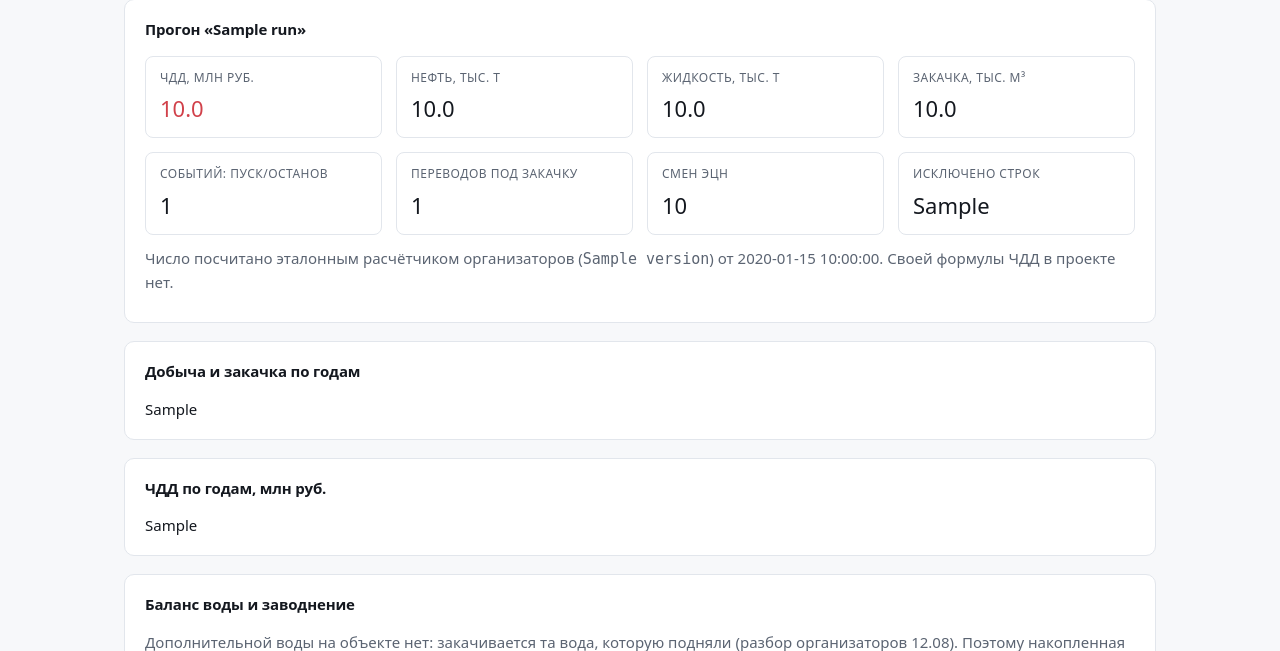
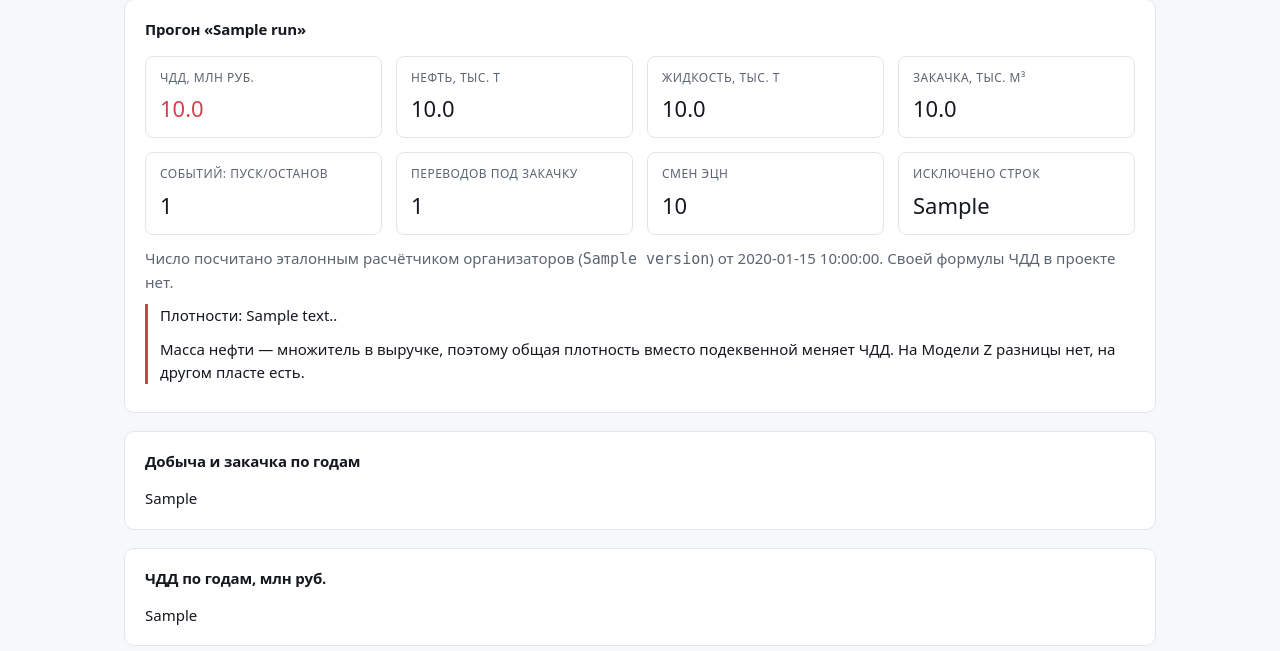
Before and after one commit to Ivana-banana/AIOS-Model-Z, a FastAPI app: template aios/web/templates/run.html in a window 1280 px wide. Shown: the part 88-739 px from the top of the page. Run offline with FastAPI, Linux system fonts and the light colour scheme; the template is opened without the code that fills it: most values are stand-ins (such as "Sample title", 1, 10 or a date in 2020).

Commit message:
ui: на странице прогона видно, откуда взяты плотности
Продолжение ревизии 5bff947. Плотности по PVT-регионам подключены и к веб-
платформе, но `DeckFluids.note` там отбрасывался: интерфейс брал только
`.by_well`. То есть прогон, посчитанный по общей плотности из конфигурации,
выглядел на странице ровно так же, как посчитанный по деку.

Это не косметика. По ТЗ п. 3.1 интерфейс — поверхность интерпретации
результатов, а масса нефти есть множитель в выручке: подмена подеквенной
плотности общей меняет ЧДД молча. На Модели Z разницы нет и это измерено, на
другом пласте (ТЗ п. 4.3) она будет.

Пометка встала рядом с числом ЧДД, под подписью «своей формулы ЧДД в проекте
нет» — там, где читатель и спрашивает, на чём посчитано. Когда плотности из дека
получены, это спокойная строка; когда нет — оговорка с объяснением, чем это
грозит. Тот же приём, что уже применён для происхождения артефакта суррогата и
происхождения объяснения на странице цикла.

Тест сначала падал: слова «плотность» на странице не было вовсе.

409 passed, 2 skipped, ruff чистый.

Co-Authored-By: Claude Opus 5 <noreply@anthropic.com>

```diff
--- a/aios/web/app.py
+++ b/aios/web/app.py
@@ -216,6 +216,9 @@ def create_app(root: Path | None = None) -> FastAPI:
             context={
                 "run": run,
                 "result": result,
+                # откуда взяты плотности — рядом с числом ЧДД, а не в логе:
+                # общая плотность вместо подеквенной меняет выручку молча
+                "deck_fluids": deck_fluids(),
                 "verdicts": verdicts[:25],
                 "problems": summary.sanity_problems(rows)[:25],
                 "water": water,
--- a/aios/web/templates/run.html
+++ b/aios/web/templates/run.html
@@ -45,6 +45,15 @@
     (<code>{{ result.raw.version }}</code>) от {{ settings.economics.start_date }}.
     Своей формулы ЧДД в проекте нет.
   </p>
+  {% if deck_fluids.complete %}
+    <p class="muted" style="margin-top:8px">Плотности: {{ deck_fluids.note }}.</p>
+  {% else %}
+    <div class="warn" style="margin-top:8px">
+      <p>Плотности: {{ deck_fluids.note }}.</p>
+      <p>Масса нефти — множитель в выручке, поэтому общая плотность вместо
+         подеквенной меняет ЧДД. На Модели Z разницы нет, на другом пласте есть.</p>
+    </div>
+  {% endif %}
   {% if result.warnings %}
     <div class="warn" style="margin-top:12px">
       {% for warning in result.warnings %}<p>{{ warning }}</p>{% endfor %}
```
Also changed, not shown: tests/test_web.py (+16 -0 lines).
